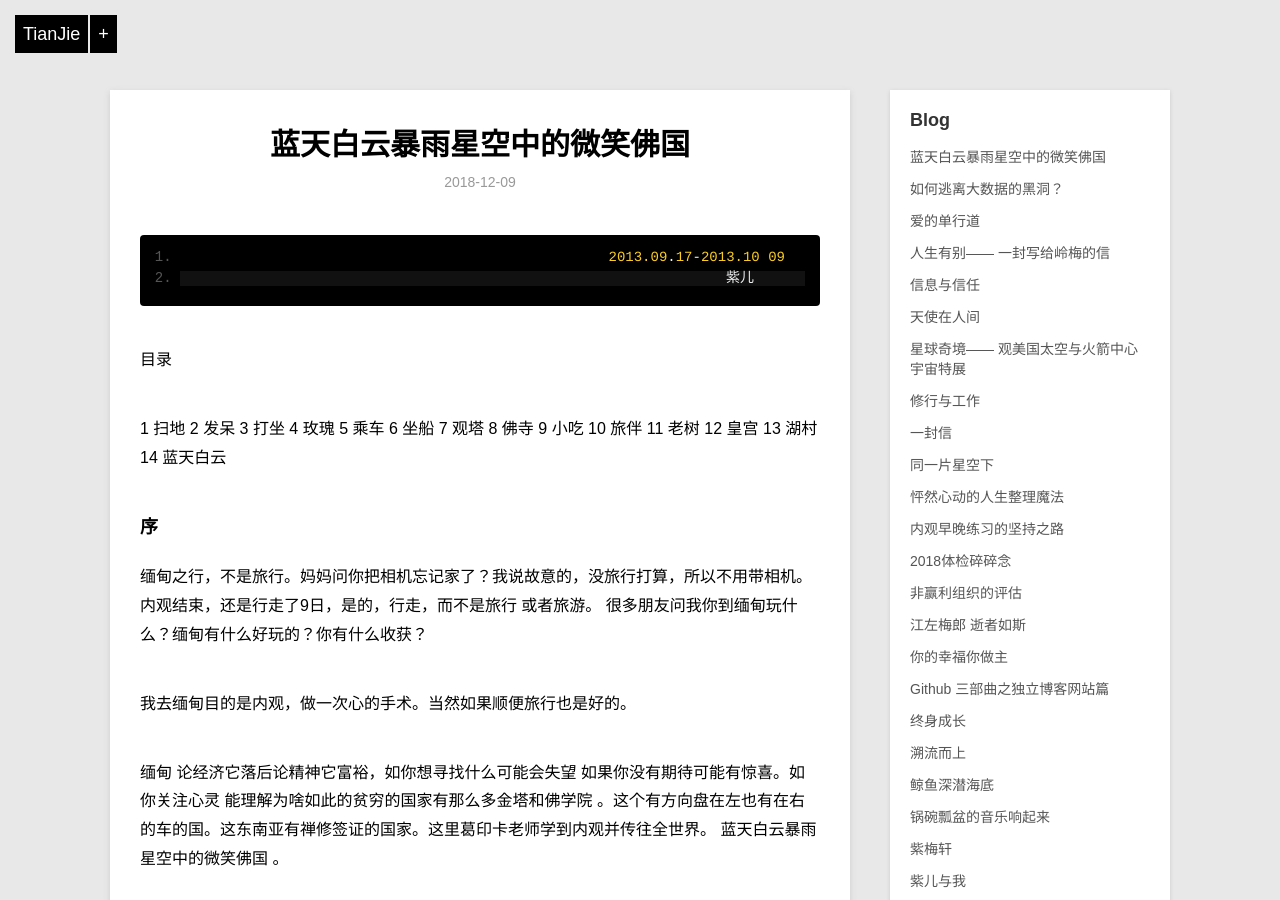
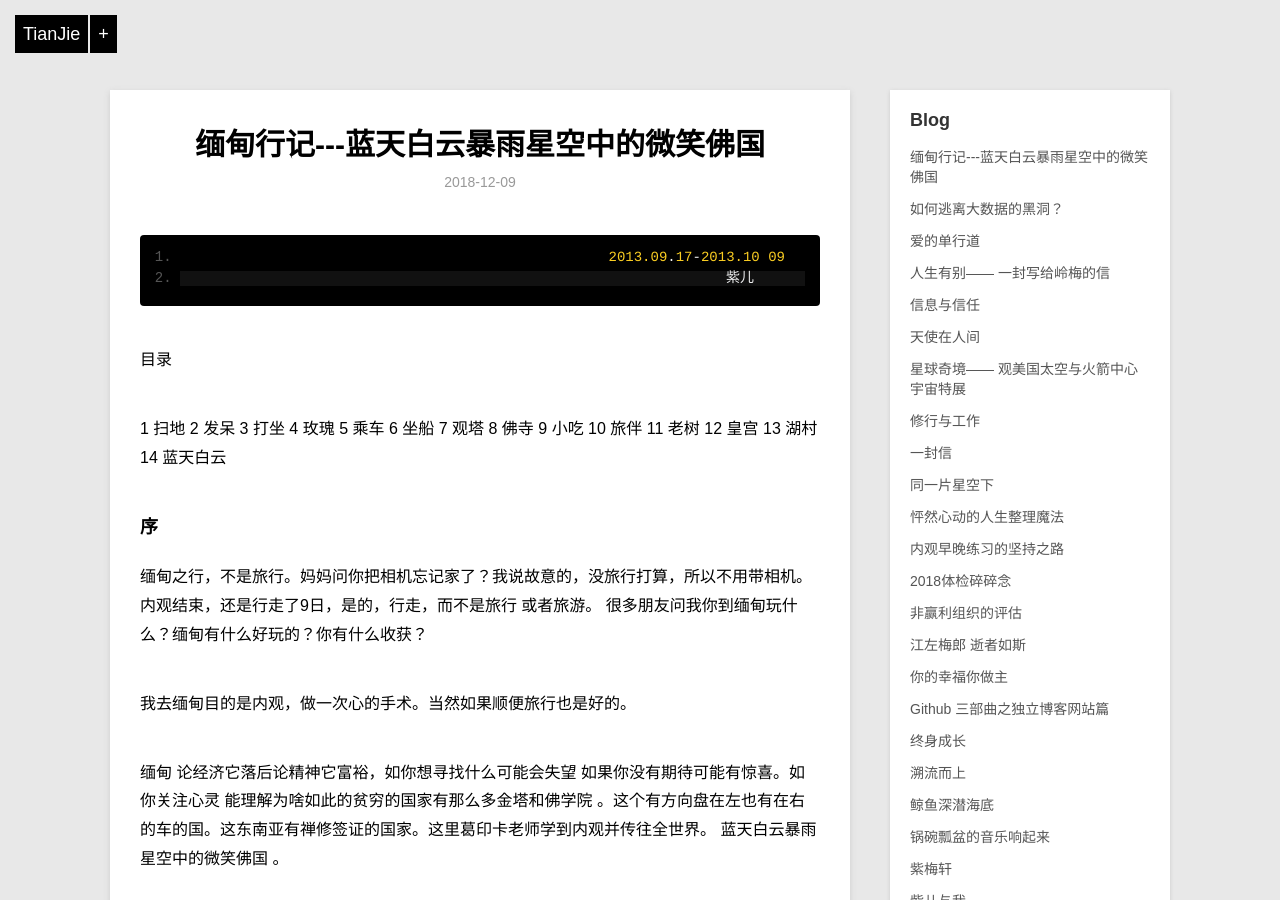
Before and after one commit to violettianjie/violettianjie.github.io, a Jekyll site: the page built from _posts/blog/2018-12-09-travel.md, in a window 1280 px wide and 900 px high. Built offline with Jekyll 4.4.1, drawn with Linux system fonts in a browser that asks for light colours; part of the change alters nothing that is shown; some of the changed text lies outside the part shown.

Commit message:
Update 2018-12-09-travel.md

```diff
--- a/_posts/blog/2018-12-09-travel.md
+++ b/_posts/blog/2018-12-09-travel.md
@@ -1,6 +1,6 @@
 ---
 layout: post
-title: "蓝天白云暴雨星空中的微笑佛国"
+title: "缅甸行记---蓝天白云暴雨星空中的微笑佛国"
 description: "缅甸行记"
 category: blog
 ---
@@ -283,7 +283,7 @@ SUE，60岁的墨尔本老太太。
 她常说我们是GOOD TEAM。呵呵。有时候放下自己的执念，无我之心来旅游，会别有一番滋味。
 她要在东南亚旅行3个月，愿她一路顺利，也希望我60岁时也能像她一样年轻，无论是外表还是心灵。
 
-### 【缅甸行记11】 老树
+### 11 老树
 在仰光街头闲逛，就发现很多老树。树干粗壮，枝叶繁茂。
 让我对这个城市多了一种别样的好感。
 
@@ -322,7 +322,7 @@ Sherry 说仰光才是真正的田园城市。
 
 
 
-### 【缅甸行记14】 蓝天白云
+### 14 蓝天白云
 
 在缅甸，我用手机拍得最多的照片就是这里的蓝天白云。
 我很惊讶，这里的蓝天白云堪比新西兰。
```
